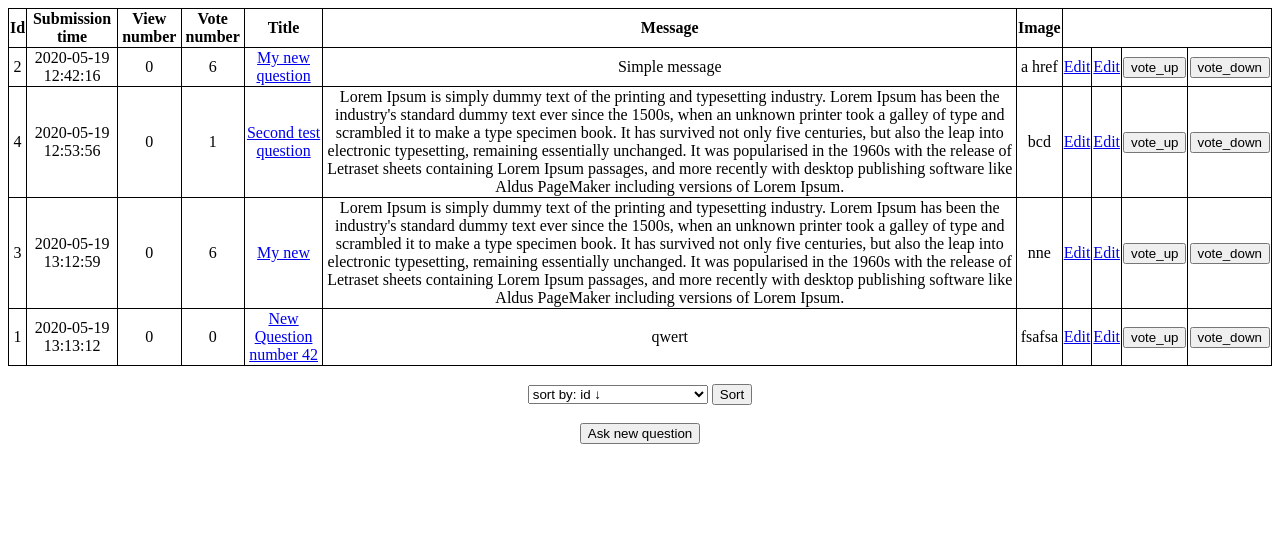
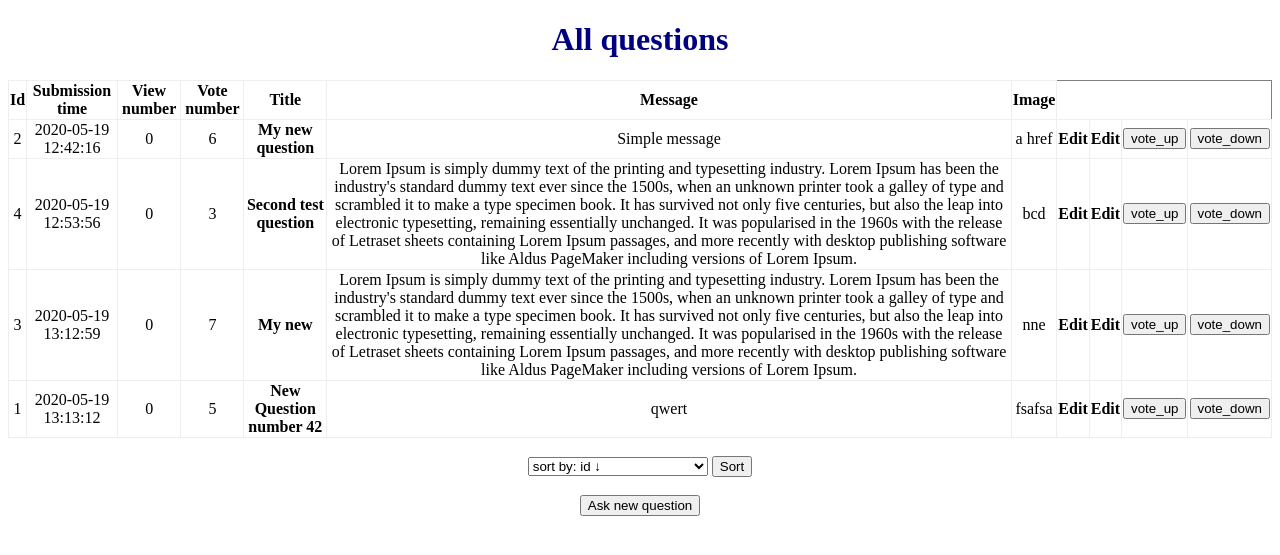
Before and after one commit to kasia-gra/ask_mate, a Flask app: page / in a window 1280 px wide. Shown: the top 555 px of the page. Run offline with Flask 2, Linux system fonts and the light colour scheme.

Commit message:
Refactor HTML files, Add icons in .png format, Refactor CSS style

```diff
--- a/sample_data/question.csv
+++ b/sample_data/question.csv
@@ -1,5 +1,5 @@
 id,submission_time,view_number,vote_number,title,message,image
-1,1589893992,0,0,New Question number 42,qwert,fsafsa
+1,1589893992,0,5,New Question number 42,qwert,fsafsa
 2,1589892136,0,6,My new question,Simple message,a href
-3,1589893979,0,6,My new,"Lorem Ipsum is simply dummy text of the printing and typesetting industry. Lorem Ipsum has been the industry's standard dummy text ever since the 1500s, when an unknown printer took a galley of type and scrambled it to make a type specimen book. It has survived not only five centuries, but also the leap into electronic typesetting, remaining essentially unchanged. It was popularised in the 1960s with the release of Letraset sheets containing Lorem Ipsum passages, and more recently with desktop publishing software like Aldus PageMaker including versions of Lorem Ipsum.",nne
-4,1589892836,0,1,Second test question,"Lorem Ipsum is simply dummy text of the printing and typesetting industry. Lorem Ipsum has been the industry's standard dummy text ever since the 1500s, when an unknown printer took a galley of type and scrambled it to make a type specimen book. It has survived not only five centuries, but also the leap into electronic typesetting, remaining essentially unchanged. It was popularised in the 1960s with the release of Letraset sheets containing Lorem Ipsum passages, and more recently with desktop publishing software like Aldus PageMaker including versions of Lorem Ipsum.",bcd
+3,1589893979,0,7,My new,"Lorem Ipsum is simply dummy text of the printing and typesetting industry. Lorem Ipsum has been the industry's standard dummy text ever since the 1500s, when an unknown printer took a galley of type and scrambled it to make a type specimen book. It has survived not only five centuries, but also the leap into electronic typesetting, remaining essentially unchanged. It was popularised in the 1960s with the release of Letraset sheets containing Lorem Ipsum passages, and more recently with desktop publishing software like Aldus PageMaker including versions of Lorem Ipsum.",nne
+4,1589892836,0,3,Second test question,"Lorem Ipsum is simply dummy text of the printing and typesetting industry. Lorem Ipsum has been the industry's standard dummy text ever since the 1500s, when an unknown printer took a galley of type and scrambled it to make a type specimen book. It has survived not only five centuries, but also the leap into electronic typesetting, remaining essentially unchanged. It was popularised in the 1960s with the release of Letraset sheets containing Lorem Ipsum passages, and more recently with desktop publishing software like Aldus PageMaker including versions of Lorem Ipsum.",bcd
--- a/server.py
+++ b/server.py
@@ -33,7 +33,6 @@ def add_question():
 @app.route("/question/<question_id>")
 def show_question(question_id):
     record = data_manager.get_old_record(question_id, "questions")
-
     return render_template("question_details.html", record=record)
 
 
@@ -64,8 +63,7 @@ def delete_answer(answer_id):
 
 @app.route("/question/<question_id>/new-answer", methods=["POST", "GET"])
 def add_answer(question_id):
-    new_record = {}
-    new_record["question_id"] = str(question_id)
+    new_record = {"question_id": str(question_id)}
     if request.method == "POST":
         new_record["message"] = request.form["description"]
         new_record["image"] = request.form["image"]
--- a/static/style.css
+++ b/static/style.css
@@ -1,31 +1,47 @@
+body {
+    background-color: white;
+    color: black;
+    font-style: normal;
+}
+
+a {
+    color: black;
+    font-style: normal;
+    text-decoration-line: none;
+    font-weight: bold;
+}
+
 h1 {
+    color: navy;
+    font-style: normal;
+    font-weight: bold;
+    text-align: center;
+    margin-left: auto;
+    margin-right: auto;
+}
+
+p {
+    color: indigo;
+    font-style: italic;
+    text-align: center;
+    margin-left: auto;
+    margin-right: auto;
+}
+
+form {
+    color: navy;
+    font-style: normal;
+    font-weight: bold;
+    text-align: center;
+    margin-left: auto;
+    margin-right: auto;
+}
+
+table, th, td {
     text-align:center;
     margin-left:auto;
     margin-right:auto;
-    font-weight: bold;
-    color: navy;
-    margin-left: 20px;
+    border-collapse: collapse;
+    border-style: groove;
+    border-width: 1px;
 }
-
-p {
-    text-align:center;
-    margin-left:auto;
-    margin-right:auto;
-    font-style: italic;
-    color: red;
-    margin-left: 20px;
-}
-
-form {
-    text-align:center;
-    margin-left:auto;
-    margin-right:auto;
-}
-
-table, th, td {
-    border: 1px solid black;
-    border-collapse: collapse;
-    text-align:center;
-    margin-left:auto;
-    margin-right:auto;
-}
--- a/templates/answer_form.html
+++ b/templates/answer_form.html
@@ -1,9 +1,9 @@
 {% extends "layout.html" %}
 {% block title %}New Answer Form{% endblock %}
+{% block header %}
+    <h1>Add new answer</h1>
+{% endblock %}
 {% block body %}
-    <header>
-        <h1>{{ "Add new answer" }}</h1>
-    </header>
     <form id=answer_form action={{ "/question/" + old_record.question_id + "/new-answer" }} method="POST">
         <label for="description">Answer message:</label><br/>
         <textarea id="description" name="description" rows="10" cols="100">{{ old_record.message }}</textarea><br/>
--- a/templates/layout.html
+++ b/templates/layout.html
@@ -6,5 +6,8 @@
         <title>{% block title %}{% endblock %}</title>
     </head>
     <body>
+        {% block header %}{% endblock %}
         {% block body %}{% endblock %}
+        {% block footer %}{% endblock %}
     </body>
+</html>
--- a/templates/question_details.html
+++ b/templates/question_details.html
@@ -1,7 +1,9 @@
 {% extends "layout.html" %}
 {% block title %} {{ record.get("title") }} {% endblock %}
+{% block header %}
+    <h1>{{ record.get("title") }}<small> ({{ record.get("id") }})</small></h1>
+{% endblock %}
 {% block body %}
-    <h1>{{ record.get("title") }}<small> ({{ record.get("id") }})</small></h1>
     <p>{{ record.get("message") }}</p>
     <form action="{{ url_for("questions_list") }}">
         <button>HOMEPAGE</button>
--- a/templates/question_form.html
+++ b/templates/question_form.html
@@ -1,9 +1,9 @@
 {% extends "layout.html" %}
 {% block title %}Question Form{% endblock %}
+{% block header %}
+    <h1>{{ "Add new question" if is_new else "Edit your question" }}</h1>
+{% endblock %}
 {% block body %}
-    <header>
-        <h1>{{ "Add new question" if is_new else "Edit your question" }}</h1>
-    </header>
     <form id=question_form action={{ "/question" if is_new else "/question/" + old_record.id + "/edit" }} method="POST">
         <label for="title">Question title:</label><br/>
         <input id="title" name="title" type="text" value='{{ old_record.title }}'><br/>
--- a/templates/question_list.html
+++ b/templates/question_list.html
@@ -1,5 +1,8 @@
 {% extends "layout.html" %}
-{% block title %}Home{% endblock %}
+{% block title %}Homepage{% endblock %}
+{% block header %}
+    <h1>All questions</h1>
+{% endblock %}
 {% block body %}
     <table>
         <thead>
```
Also changed, not shown: templates/homepage.html (deleted, +0 -10 lines), static/icons/like_down.png (added), static/icons/like_up.png (added).
